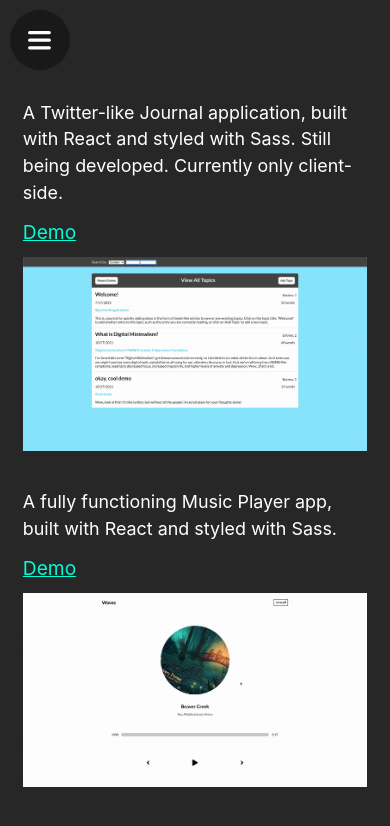
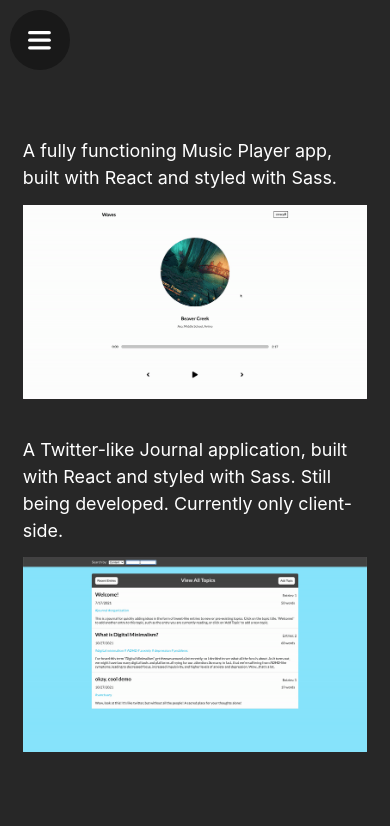
Before and after one commit to Fittocode/Portfolio-website, a React (Create React App) app: page /projects in a window 390 px wide. Shown: the top 826 px of the page. Built offline with nearby package versions, Linux system fonts and the light colour scheme.

Commit message:
project item reordering

```diff
--- a/src/pages/Projects.js
+++ b/src/pages/Projects.js
@@ -19,26 +19,24 @@ const frameVariants = {
 
 const Thumbnail = () => (
     <motion.div className="frame" variants={thumbnailVariants}>
+        <div className="projects-items">
+            <motion.p className="projects-title">A fully functioning Music Player app, built with React and styled with Sass. </motion.p>
+            <motion.div
+                whileHover="hover"
+                variants={frameVariants}
+                transition={transition}
+            >
+                <a href="https://gallant-heyrovsky-e92bf2.netlify.app/" target="tab"><img className="thumbnail" src={musicplayerGif} alt="This is an animated gif of my Journal App"/></a>
+            </motion.div>
+        </div>
         <div className="project-items">
             <motion.p className="projects-title">A Twitter-like Journal application, built with React and styled with Sass. Still being developed. Currently only client-side. </motion.p>
-            <a href="https://zealous-kepler-ab4529.netlify.app/" target="tab"><div className="project-demo">Demo</div></a>
             <motion.div
                 whileHover="hover"
                 variants={frameVariants}
                 transition={transition}
             >
                 <a href="https://zealous-kepler-ab4529.netlify.app/" target="tab"><img className="thumbnail" src={JournalGif} alt="This is an animated gif of my Journal App"/></a>
-            </motion.div>
-        </div>
-        <div className="projects-items">
-            <motion.p className="projects-title">A fully functioning Music Player app, built with React and styled with Sass. </motion.p>
-            <a href="https://gallant-heyrovsky-e92bf2.netlify.app/" target="tab"><div className="project-demo">Demo</div></a>
-            <motion.div
-                whileHover="hover"
-                variants={frameVariants}
-                transition={transition}
-            >
-                <a href="https://gallant-heyrovsky-e92bf2.netlify.app/" target="tab"><img className="thumbnail" src={musicplayerGif} alt="This is an animated gif of my Journal App"/></a>
             </motion.div>
         </div>
     </motion.div>
--- a/src/styles/_Projects.scss
+++ b/src/styles/_Projects.scss
@@ -5,27 +5,17 @@
   padding: 2rem 10rem;
 }
 
-.project-demo {
-  font-size: 1.5rem;
-  margin-bottom: 1rem;
-}
-
-.project-items {
-  margin-bottom: 3rem;
-}
-
 .projects-title {
-  padding: 0rem 0rem 1rem;
+  padding: 3rem 0rem 1rem;
   color: white;
-}
-
-.iframe {
-  height: 700px;
-  width: 1100px;
 }
 
 .frame {
   width: 800px;
+}
+
+.project-items {
+  margin-bottom: 5rem;
 }
 
 @media screen and (max-width: 1600px) {
@@ -57,8 +47,4 @@
   .thumbnail {
     width: 100%;
   }
-
-  .project-demo {
-    font-size: 1.5rem;
-  }
 }
```
